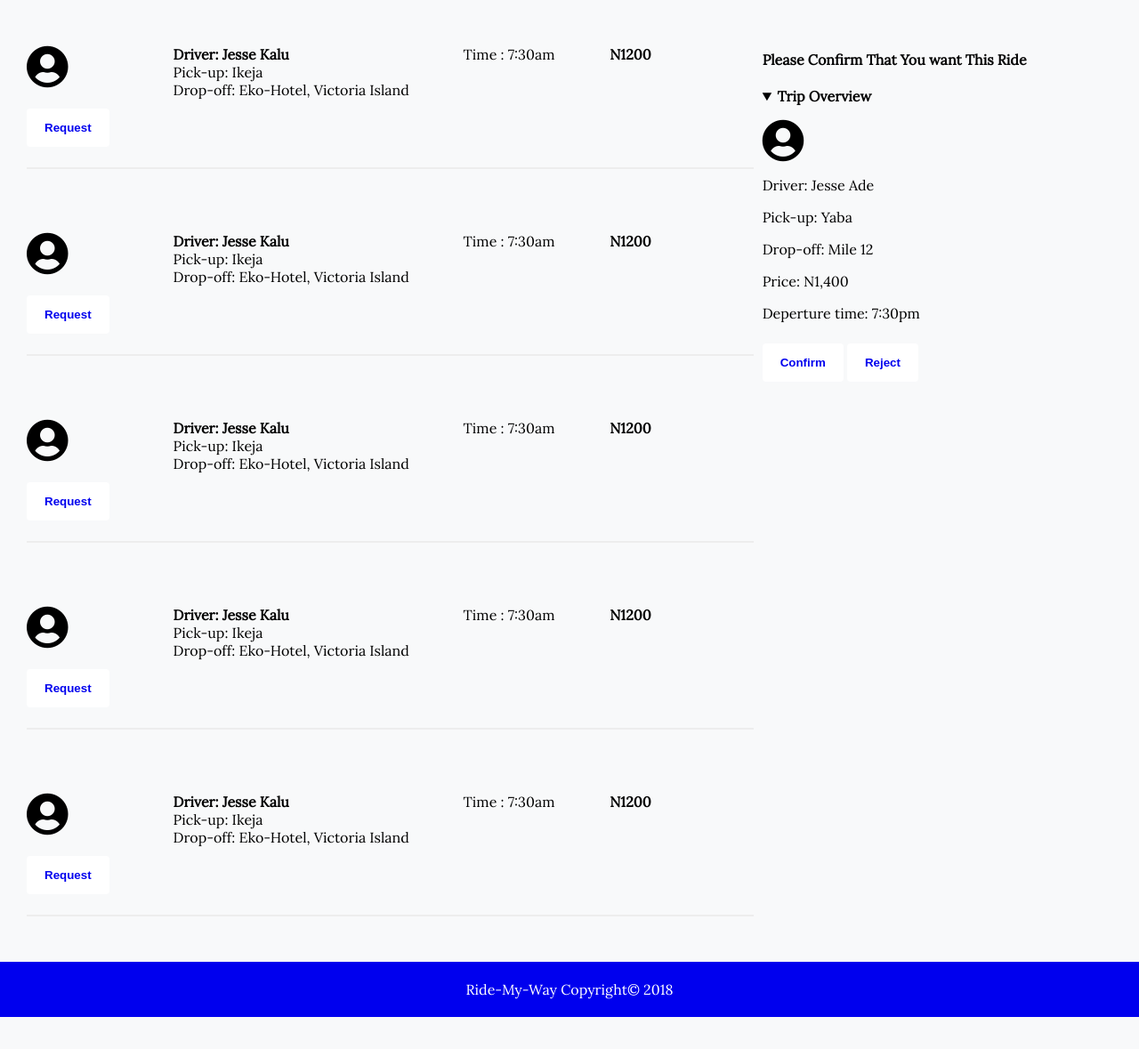
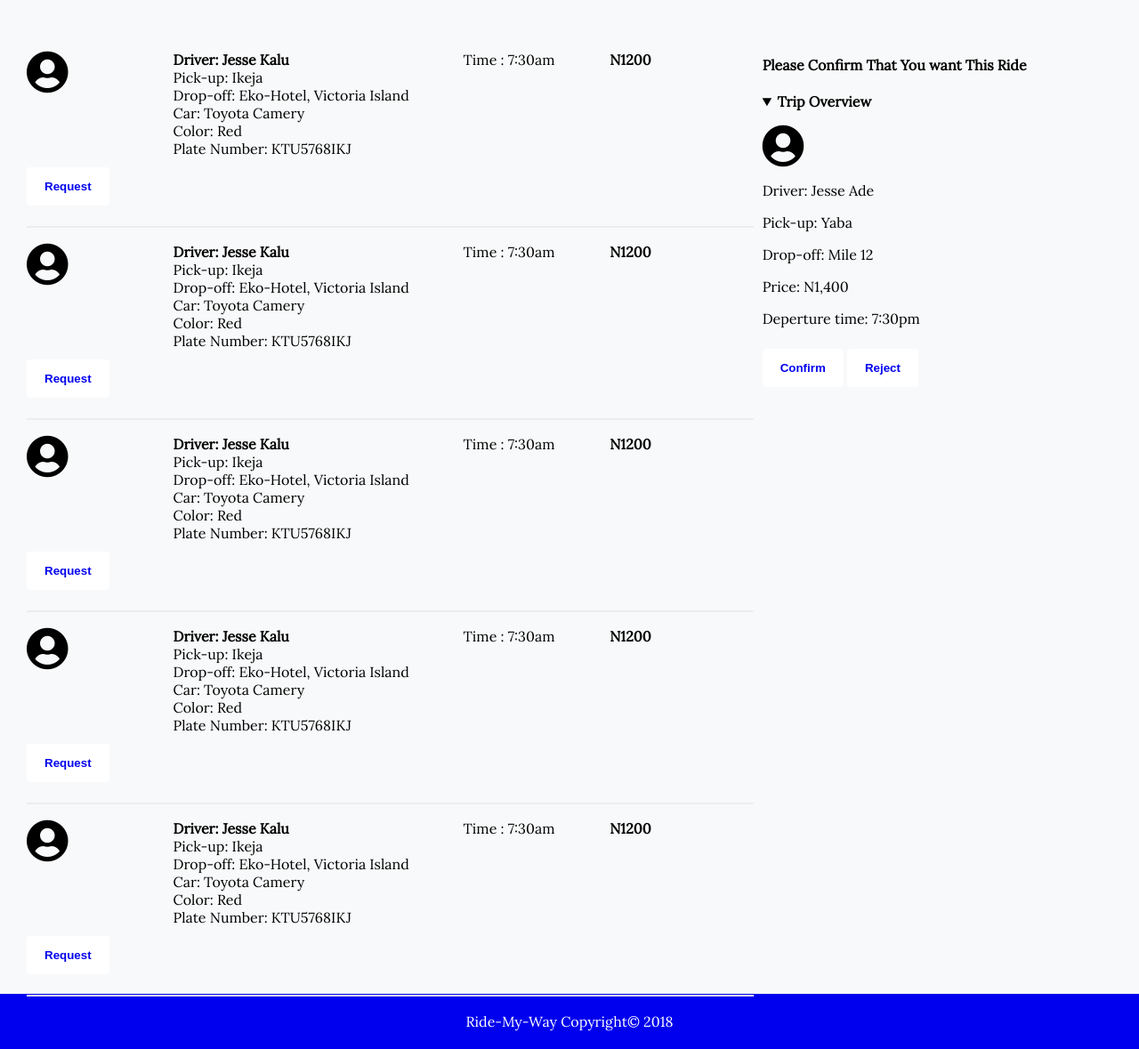
Before and after one commit to Frediflexta/Ride-My-Way, a plain HTML site: page UI/riderhomepage.html in a window 1280 px wide. Shown: the part 615-1794 px from the top of the page at 89% size. Before the commit the page ends 1758 px from the top, so only its background shows below. Drawn offline with Linux system fonts and the light colour scheme.

Commit message:
[#158285668] add extra information about the driver such as plate no car color etc

```diff
--- a/UI/riderhomepage.html
+++ b/UI/riderhomepage.html
@@ -39,7 +39,10 @@
           <i class="fas fa-user-circle fa-3x"></i>
           <div class="desc">
               <p class="name">Driver: Jesse Kalu</p>
-              <p class="destination">Pick-up: Ikeja</p><div><p>Drop-off: Eko-Hotel, Victoria Island</p>  </div>
+              <p class="destination">Pick-up: Ikeja</p><div>Drop-off: Eko-Hotel, Victoria Island</div>
+              <p>Car: Toyota Camery</p>
+              <p>Color: Red</p>
+              <p>Plate Number: KTU5768IKJ</p>
           </div>
           <div>Time : 7:30am</div>
           <div class="price">
@@ -54,6 +57,9 @@
         <div class="desc">
           <p class="name">Driver: Jesse Kalu</p>
           <p class="destination">Pick-up: Ikeja</p><div>Drop-off: Eko-Hotel, Victoria Island</div>
+          <p>Car: Toyota Camery</p>
+          <p>Color: Red</p>
+          <p>Plate Number: KTU5768IKJ</p>
         </div>
         <div>Time : 7:30am</div>
         <div class="price">
@@ -68,6 +74,9 @@
         <div class="desc">
           <p class="name">Driver: Jesse Kalu</p>
           <p class="destination">Pick-up: Ikeja</p><div>Drop-off: Eko-Hotel, Victoria Island</div>
+          <p>Car: Toyota Camery</p>
+          <p>Color: Red</p>
+          <p>Plate Number: KTU5768IKJ</p>
         </div>
         <div>Time : 7:30am</div>
         <div class="price">
@@ -82,6 +91,9 @@
         <div class="desc">
           <p class="name">Driver: Jesse Kalu</p>
           <p class="destination">Pick-up: Ikeja</p><div>Drop-off: Eko-Hotel, Victoria Island</div>
+          <p>Car: Toyota Camery</p>
+          <p>Color: Red</p>
+          <p>Plate Number: KTU5768IKJ</p>
         </div>
         <div>Time : 7:30am</div>
         <div class="price">
@@ -96,6 +108,9 @@
         <div class="desc">
           <p class="name">Driver: Jesse Kalu</p>
           <p class="destination">Pick-up: Ikeja</p><div>Drop-off: Eko-Hotel, Victoria Island</div>
+          <p>Car: Toyota Camery</p>
+          <p>Color: Red</p>
+          <p>Plate Number: KTU5768IKJ</p>
         </div>
         <div>Time : 7:30am</div>
         <div class="price">
--- a/UI/web-fonts-with-css/css/style.css
+++ b/UI/web-fonts-with-css/css/style.css
@@ -146,7 +146,7 @@ button{
 #homepage {
   display: grid;
   grid-template-columns: 2fr 1fr;
-  grid-auto-rows: 200px;
+  grid-auto-rows: 206px;
   grid-gap: 10px;
 }
 
```
